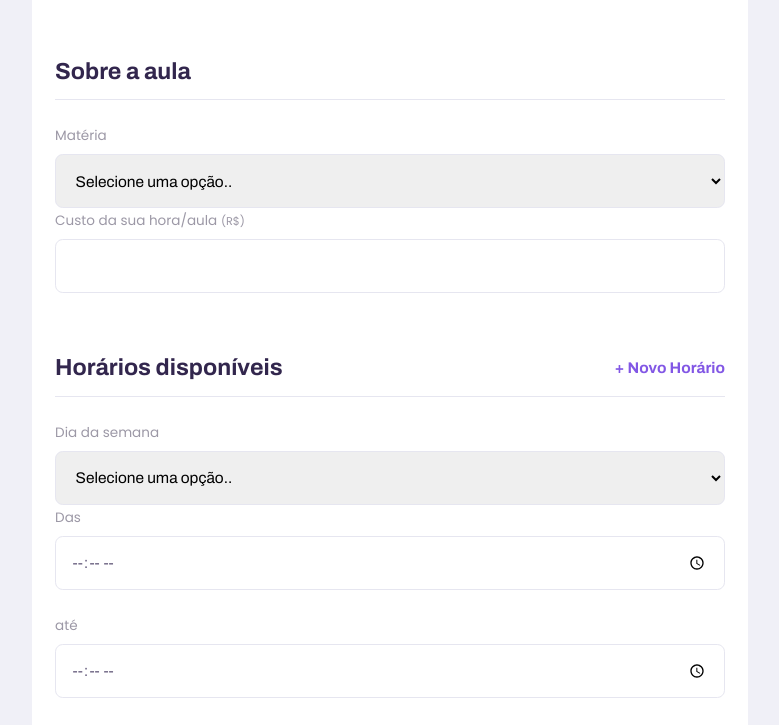
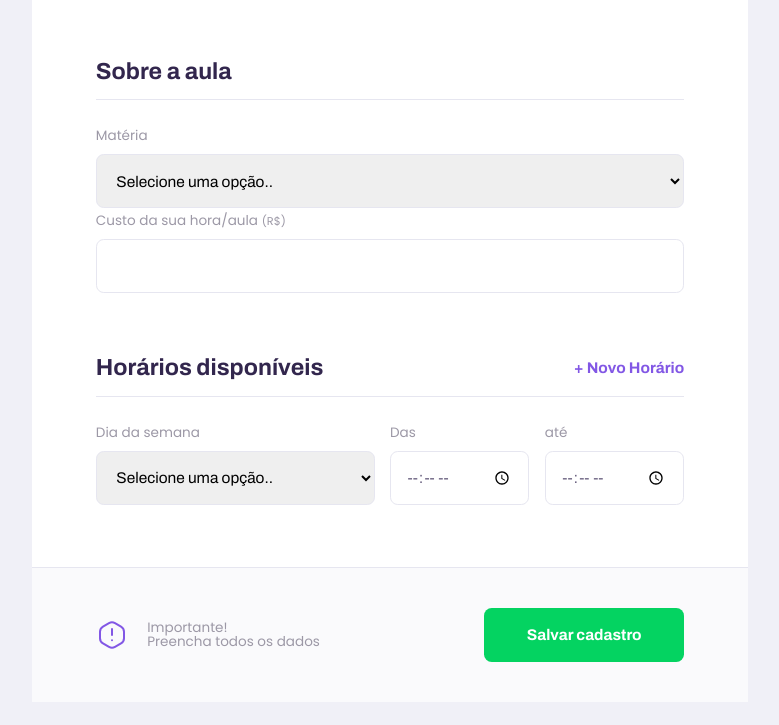
Before and after one commit to felipegueller/nlw_02, a plain HTML site: page give-classes.html in a window 1280 px wide. Shown: the part 955-1680 px from the top of the page, without its empty margins (250-1029 px from the left). After the commit the page ends 1657 px from the top, so only its background shows below. Drawn offline with Linux system fonts and the light colour scheme.

Commit message:
terminando de fazer o font-end da página give-classes

```diff
--- a/give-classes.html
+++ b/give-classes.html
@@ -86,7 +86,7 @@
                     </div>
                 </fieldset>
 
-                <fieldset>
+                <fieldset id="schedule-items">
                     <legend>Horários disponíveis
                         <button id="add-time">+ Novo Horário</button>
                     </legend>
@@ -133,5 +133,8 @@
          </main>
     </div>
 
+    <script>
+
+    </script>
 </body>
 </html>
--- a/styles/partials/page-give-classes.css
+++ b/styles/partials/page-give-classes.css
@@ -117,11 +117,43 @@
     margin-top: 3.2rem;
     padding-top: 3.2rem;
 
-    border-top: 1px solid var(--color-line-in-white);
+    border-top: 1px solid var(--color-line-in-whitegit);
 }
 
 @media(min-width: 700px) {
     #page-give-classes #container{
         max-width: 100vw;
     }
+
+    #page-give-classes .page-header .header-content {
+        margin-bottom: 0;
+    }
+
+    #page-give-classes main fieldset {
+        padding: 0 64px;
+    }
+
+    .schedule-item {
+        display: grid;
+        grid-template-columns: 2fr 1fr 1fr;
+        column-gap: 1.6rem; /* Espaço entre colunas */
+    }
+
+    #page-give-classes #schedule-items .select-block+.select-block,
+    #page-give-classes #schedule-items .input-block+.input-block {
+        margin-top: 0;
+    }
+
+    #page-give-classes main footer {
+        padding: 40px 64px;
+
+        display: flex;
+        align-items: center;
+        justify-content: space-between;
+    }
+
+    #page-give-classes main footer button {
+        margin-top: 0;
+        width: 200px;
+    }
 }
```
